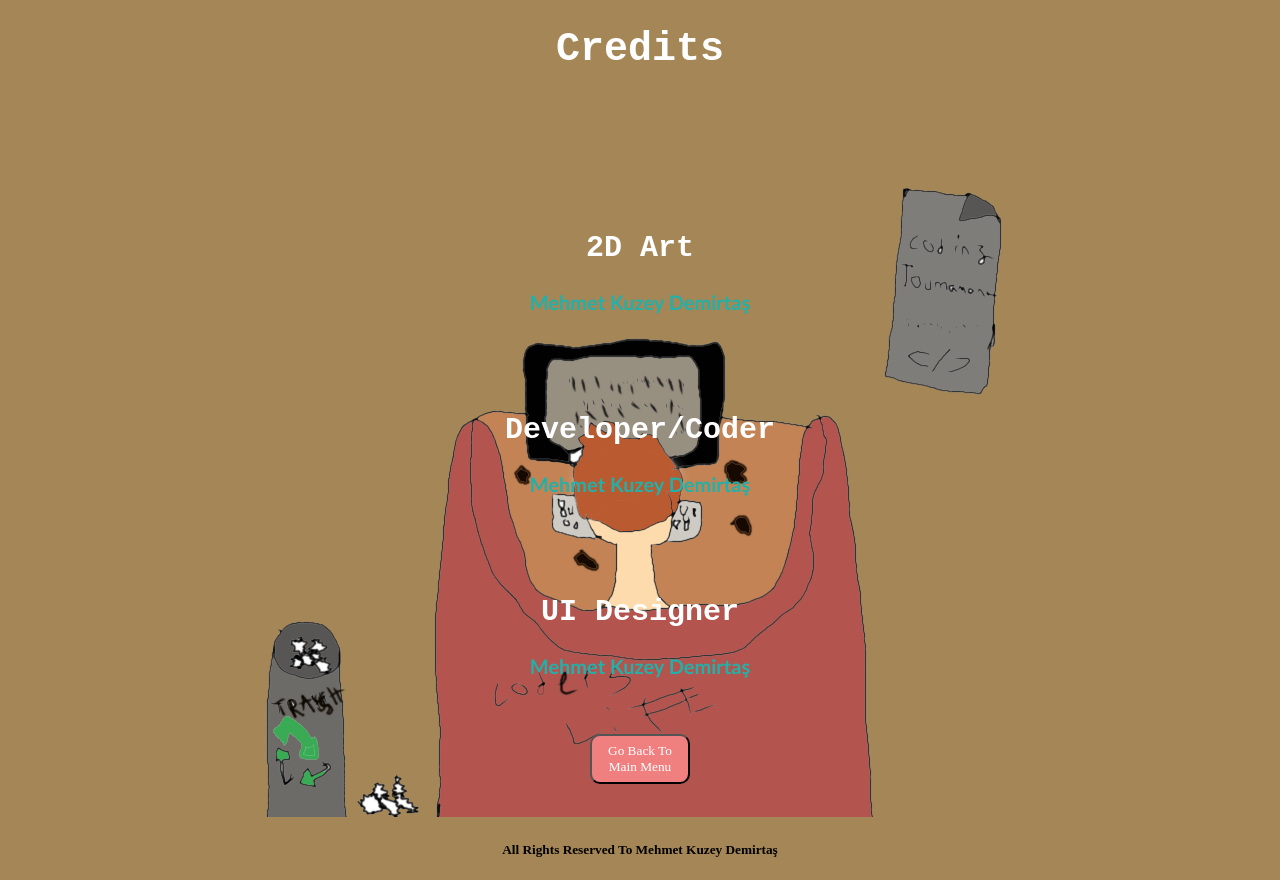
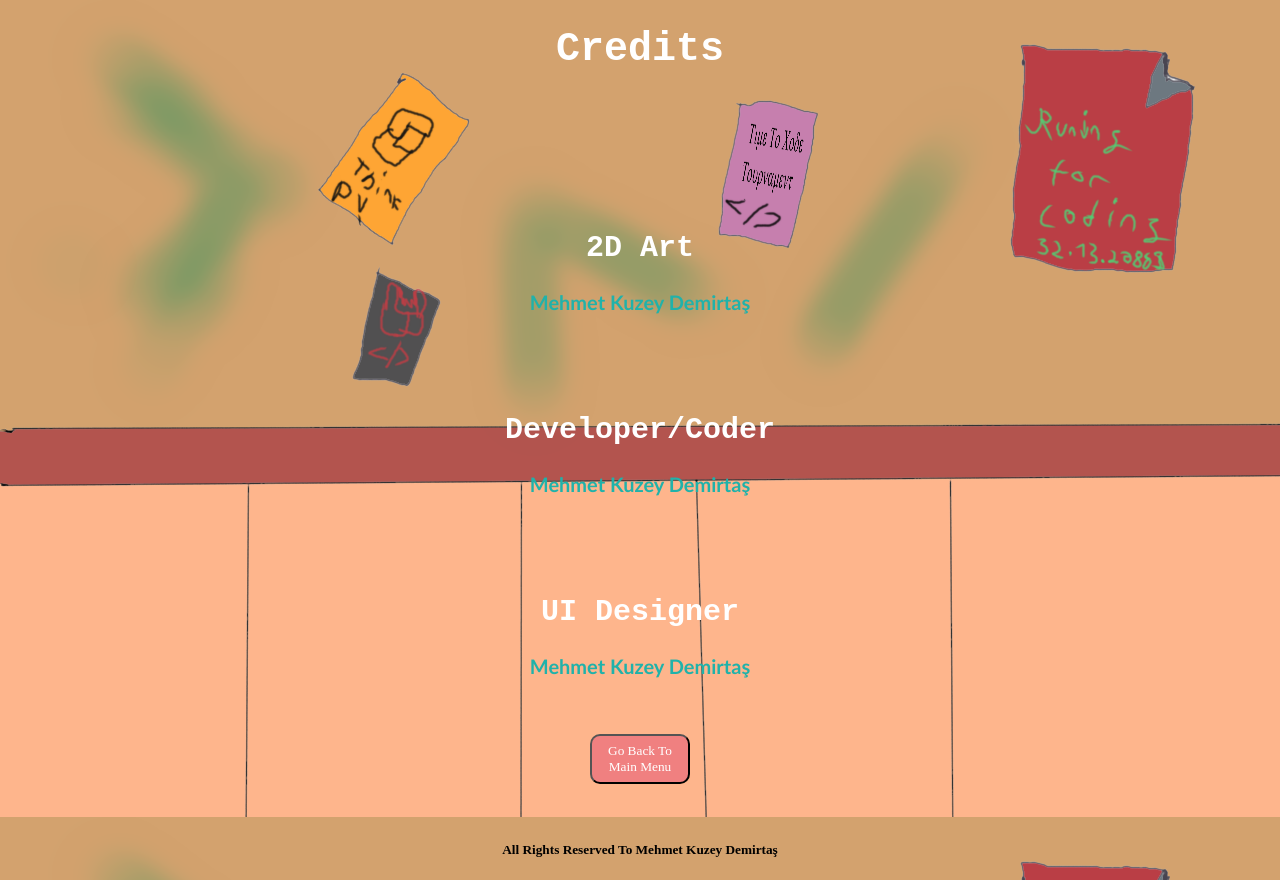
Before and after one commit to coderslifeweb/game, a plain HTML site: page creditspage.html in a window 1280 px wide. Drawn offline with Linux system fonts and the light colour scheme.

Commit message:
Update creditspage.html

```diff
--- a/creditspage.html
+++ b/creditspage.html
@@ -14,7 +14,7 @@
                 window.location ="index.html"
             }
         </script>
-        <body background="Coders Life BG.png"></body>
+        <body background="CoderslifeBG2.png"></body>
 <center><h1 class="yazis1">Credits</h1></center>
 <br><br><br><br><br><br>
 <center><h2 class="yazis2">2D Art</h2></center>
```
